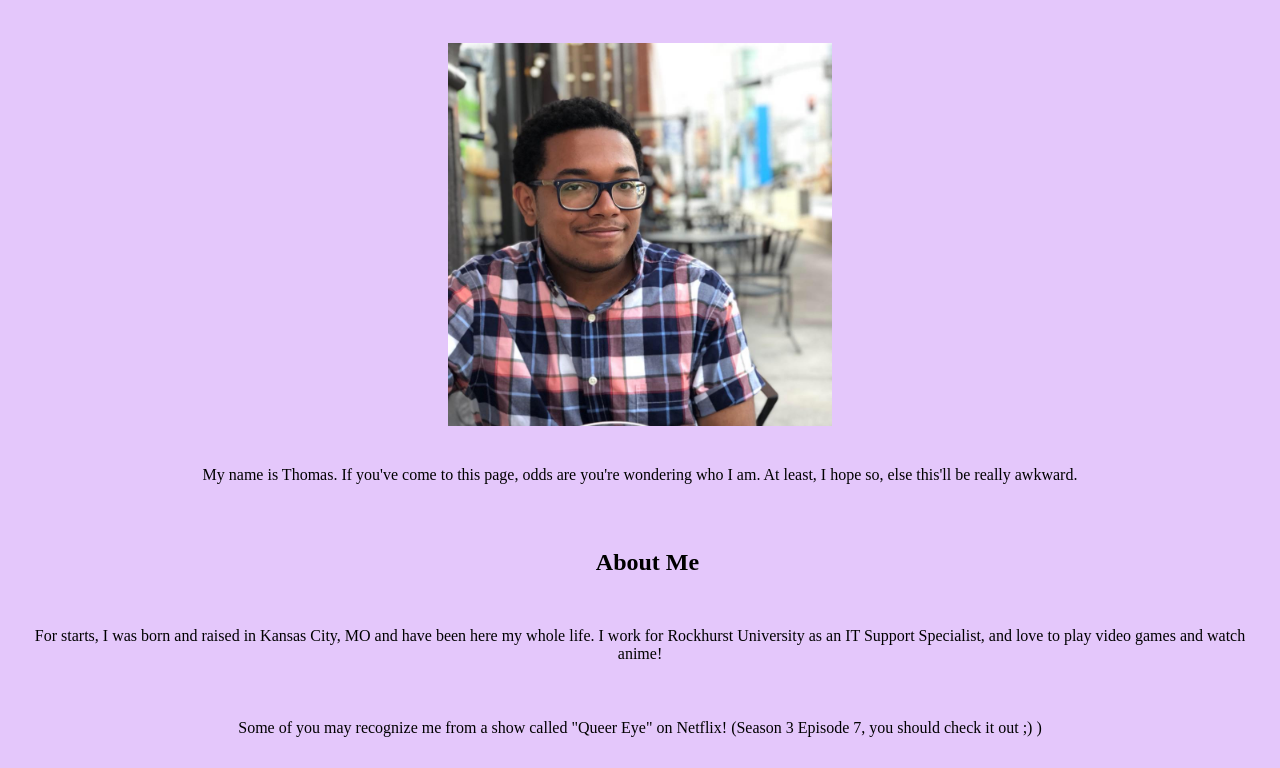
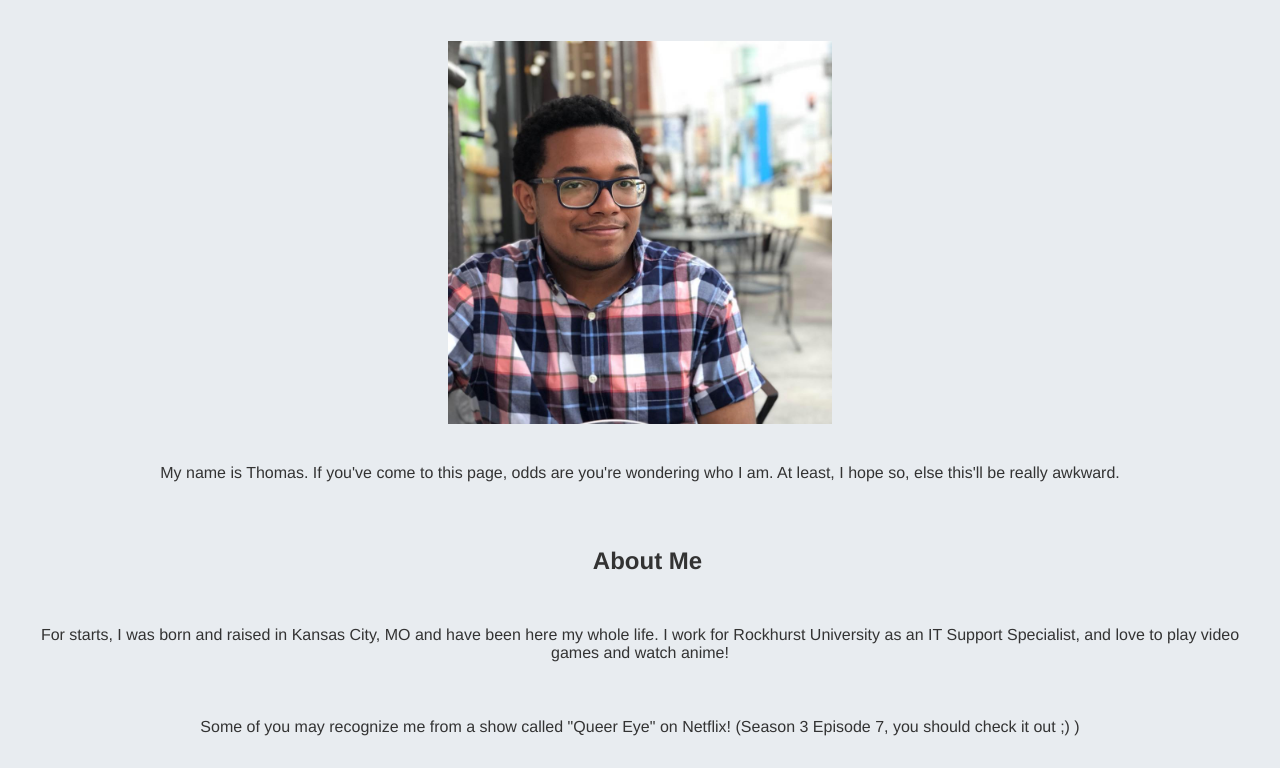
Before and after one commit to Glyaleth/html-me-something, a plain HTML site: page index.html in a window 1280 px wide. Shown: the part 114-882 px from the top of the page. Drawn offline with Linux system fonts and the light colour scheme.

Commit message:
Updated styles.css I like this style a bit better than the purple.

```diff
--- a/styles.css
+++ b/styles.css
@@ -2,7 +2,9 @@ body{
   width: 100%;
   margin: 0 auto;
   font-size: 62.5%;
-  background-color: #E4C7FB;
+  background-color: #e8ecf0;
+  font-family: Helvetica, Arial, sans-serif;
+  color: #333;
 }
 header,
 main,
```
